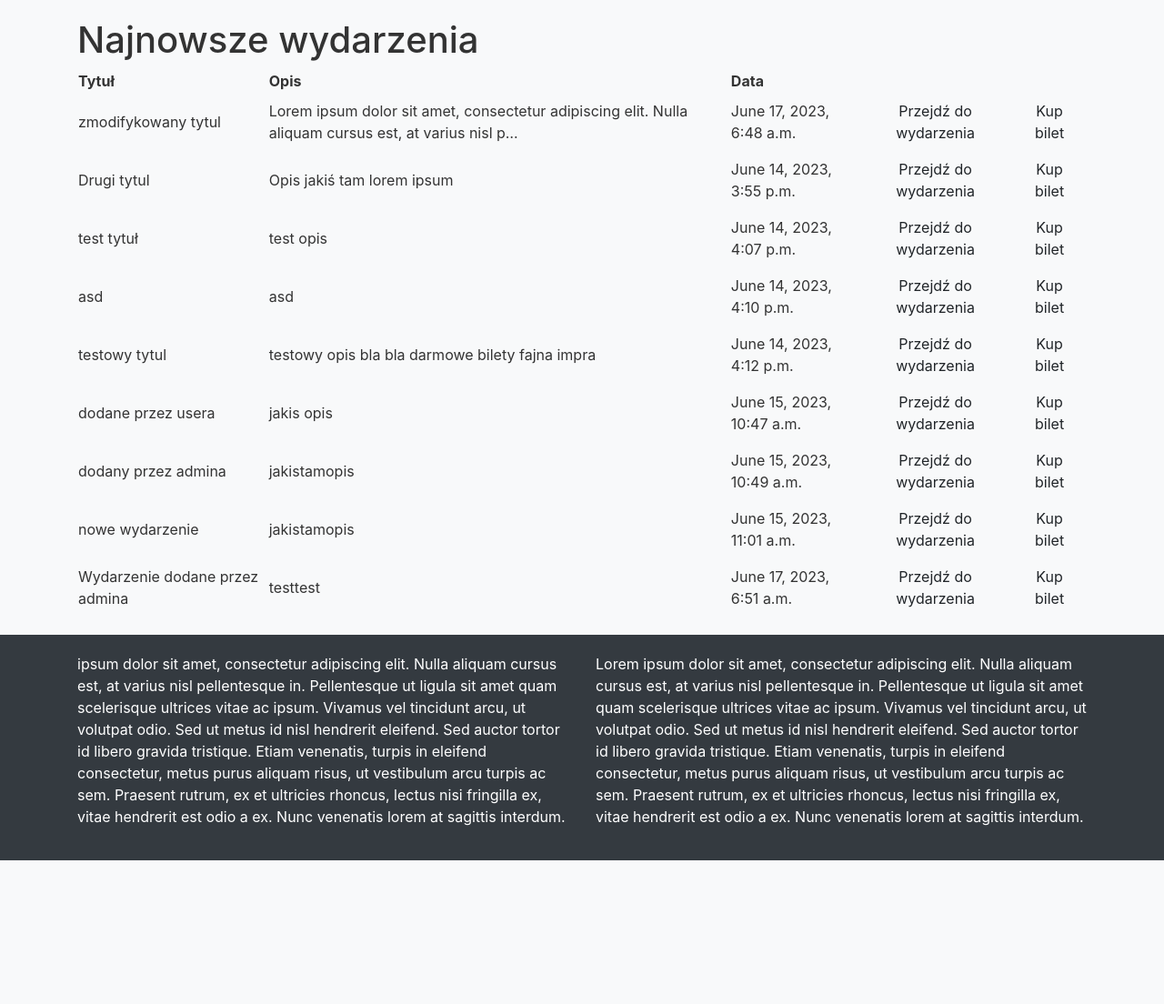
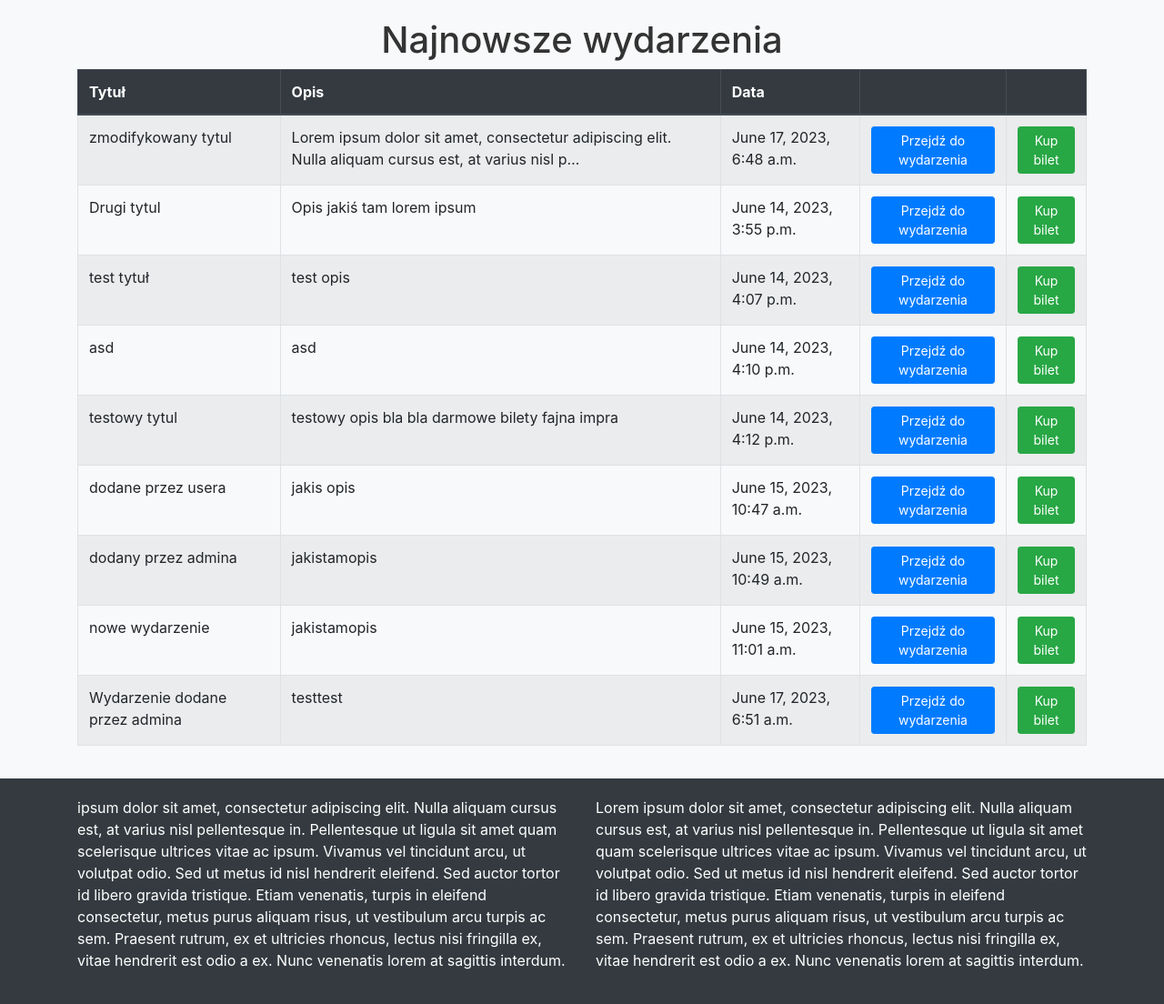
Before and after one commit to KBorzy/CMS-portal-eventowy, a Django app: page / in a window 1280 px wide. Shown: the part 56-1160 px from the top of the page at 91% size. Before the commit the page ends 1002 px from the top, so only its background shows below. Run offline with Django 4.2, Linux system fonts and the light colour scheme; data comes from the database, SQL or seed files in the repository; some libraries are stand-ins or nearby versions.

Commit message:
change design of table events in main page

```diff
--- a/cms/templates/events/index.html
+++ b/cms/templates/events/index.html
@@ -4,31 +4,36 @@
 
 {% block content %}
     <div class="container">
-        <h1>Najnowsze wydarzenia</h1>
+        <h1 class="text-center">Najnowsze wydarzenia</h1>
         {% if events %}
-        <table class="event-table">
+            <table class="table table-striped table-bordered">
+                <thead class="thead-dark">
                     <tr>
                         <th>Tytuł</th>
                         <th>Opis</th>
                         <th>Data</th>
                         <th></th>
+                        <th></th>
                     </tr>
+                </thead>
+                <tbody>
                     {% for event in events %}
                         <tr>
                             <td>{{ event.title }}</td>
                             <td>{{ event.content|truncatechars:100 }}</td>
                             <td>{{ event.date_added }}</td>
-                <td><a href="{% url 'cms:event_details' event.id %}" class="btn">Przejdź do wydarzenia</a></td>
-                <td><a href="{% url 'cms:buy_tickets' event.id %}" class="btn">Kup bilet</a></td>
+                            <td><a href="{% url 'cms:event_details' event.id %}" class="btn btn-primary btn-sm">Przejdź do wydarzenia</a></td>
+                            <td><a href="{% url 'cms:buy_tickets' event.id %}" class="btn btn-success btn-sm">Kup bilet</a></td>
                         </tr>
                     {% empty %}
                         <tr>
-                <td colspan="4">Brak wydarzeń.</td>
+                            <td colspan="5">Brak wydarzeń.</td>
                         </tr>
                     {% endfor %}
+                </tbody>
             </table>
         {% else %}
-        <p>Brak wydarzeń.</p>
+            <p class="text-center">Brak wydarzeń.</p>
         {% endif %}
     </div>
 {% endblock %}
```
Lines whose indentation alone changed are shown as unchanged.
